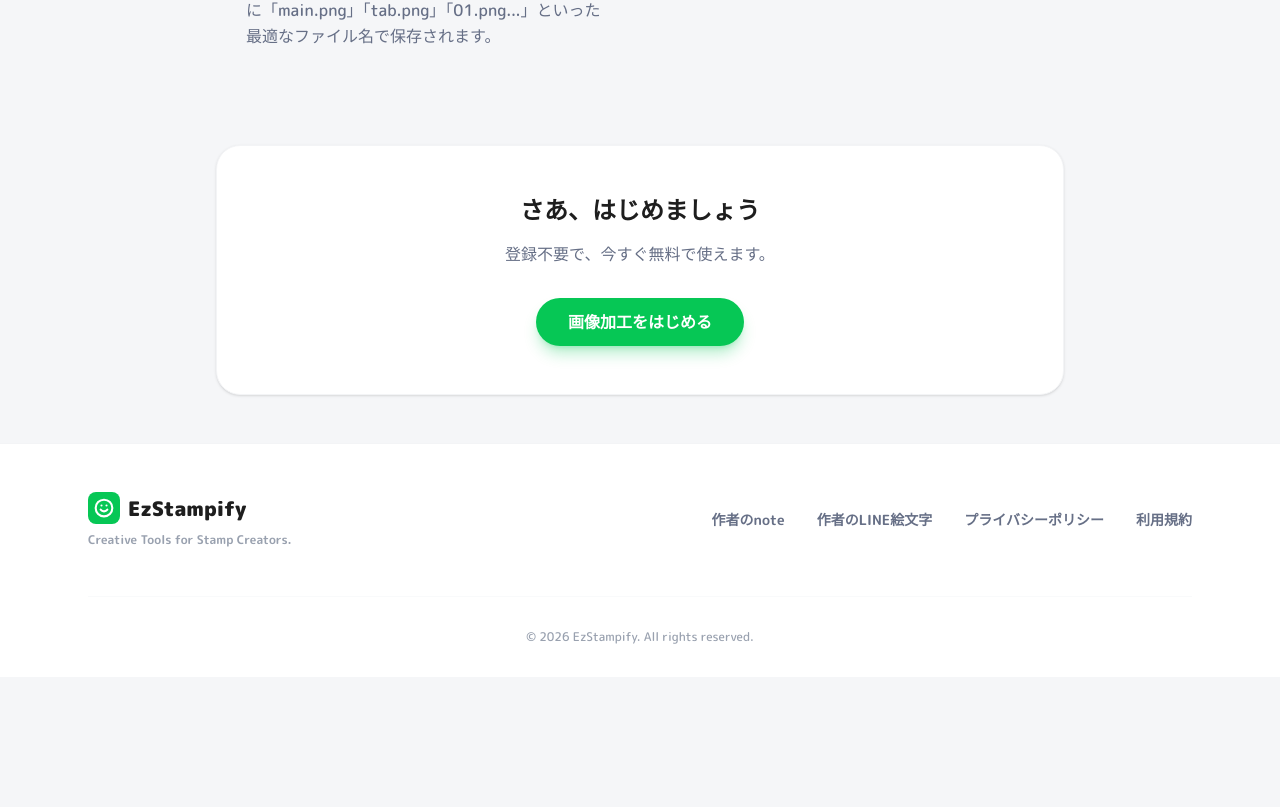
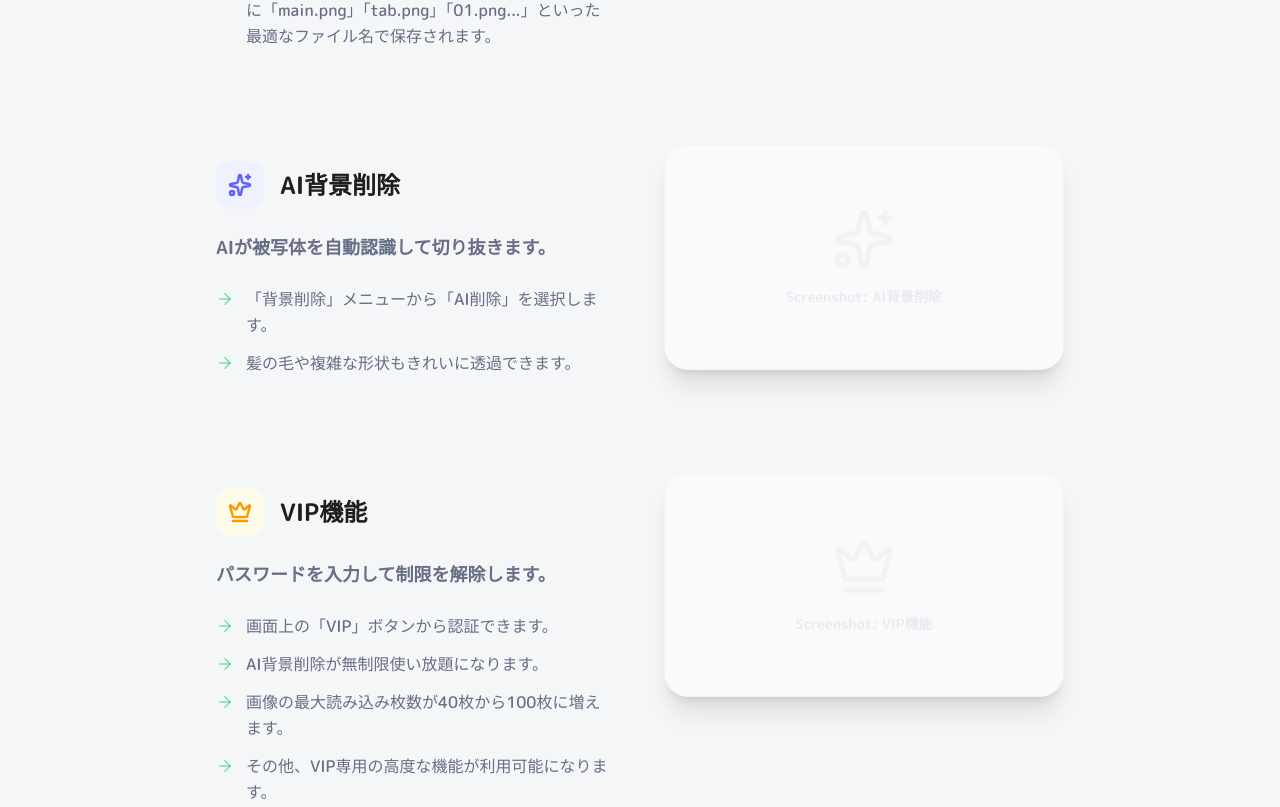
Before and after one commit to Lchiki-nl/Stamp-Image-Tools, a Next.js app: page /how-to-use in a window 1280 px wide. Shown: the part 2753-3560 px from the top of the page. Before the commit the page ends 3510 px from the top, so only its background shows below. Built offline with nearby package versions, Linux system fonts and the light colour scheme; no server answers.

Commit message:
docs: 使い方の手順を更新。

```diff
--- a/src/app/how-to-use/steps.ts
+++ b/src/app/how-to-use/steps.ts
@@ -1,5 +1,5 @@
 
-import { Upload, ImageMinus, Crop, Grid3X3, Scaling, Download } from "lucide-react";
+import { Upload, ImageMinus, Crop, Grid3X3, Scaling, Download, Sparkles, Crown } from "lucide-react";
 
 export const steps = [
   {
@@ -80,5 +80,31 @@ export const steps = [
     ],
     color: "text-pink-500",
     bg: "bg-pink-50"
+  },
+  {
+    id: "ai-removal",
+    title: "AI背景削除",
+    icon: Sparkles,
+    description: "AIが被写体を自動認識して切り抜きます。",
+    details: [
+      "「背景削除」メニューから「AI削除」を選択します。",
+      "髪の毛や複雑な形状もきれいに透過できます。"
+    ],
+    color: "text-indigo-500",
+    bg: "bg-indigo-50"
+  },
+  {
+    id: "vip",
+    title: "VIP機能",
+    icon: Crown,
+    description: "パスワードを入力して制限を解除します。",
+    details: [
+      "画面上の「VIP」ボタンから認証できます。",
+      "AI背景削除が無制限使い放題になります。",
+      "画像の最大読み込み枚数が40枚から100枚に増えます。",
+      "その他、VIP専用の高度な機能が利用可能になります。"
+    ],
+    color: "text-amber-500",
+    bg: "bg-amber-50"
   }
 ];
```
